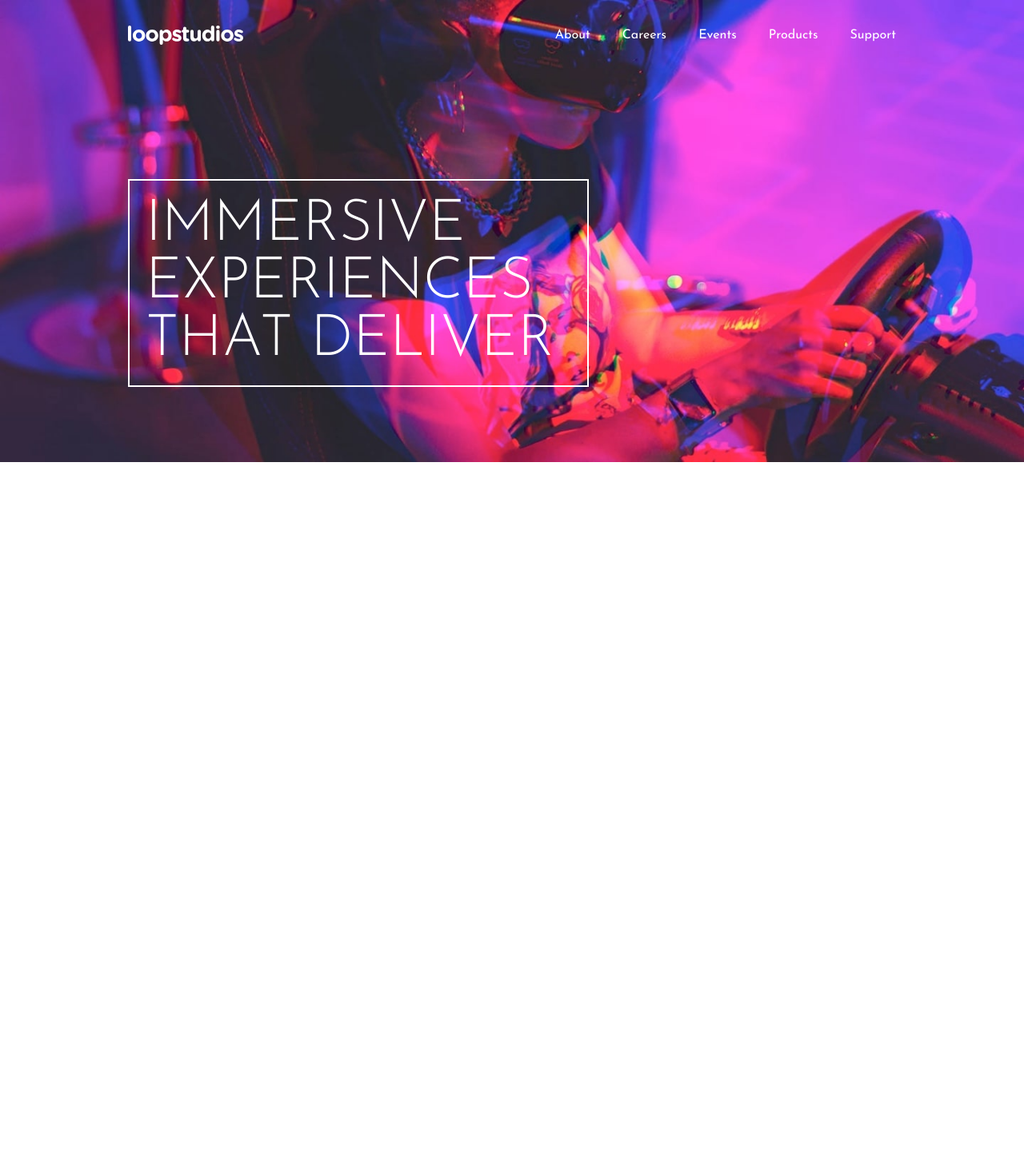
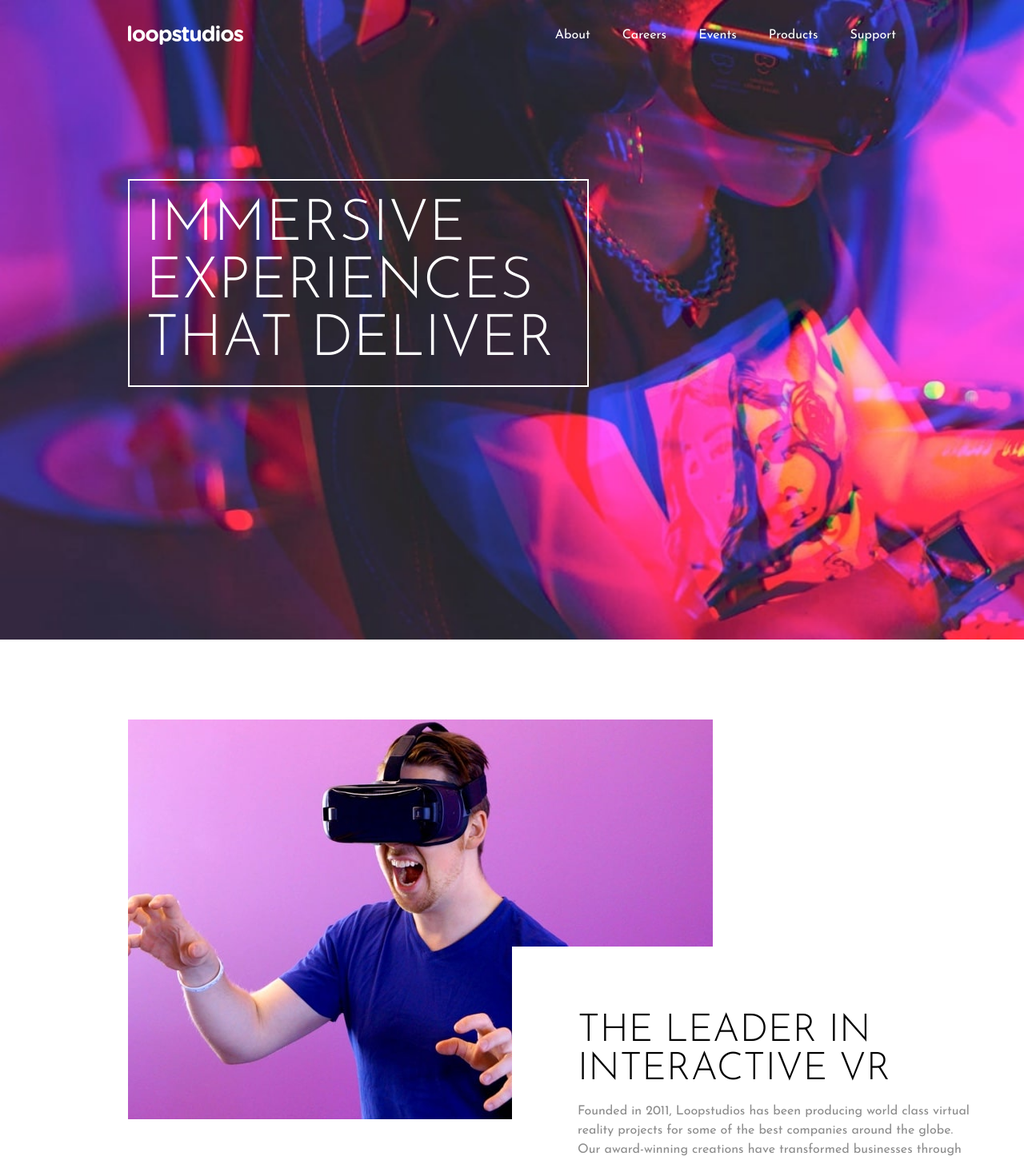
Before and after one commit to CalcagnoLoic/loopstudios, a React (Create React App) app: page / in a window 1280 px wide. Shown: the top 1451 px of the page at 80% size. Before the commit the page ends 800 px from the top, so only its background shows below. Built offline with nearby package versions, Linux system fonts and the light colour scheme.

Commit message:
Components: section

```diff
--- a/src/components/App.jsx
+++ b/src/components/App.jsx
@@ -1,13 +1,14 @@
 import { Header } from "./Header";
+import { Section } from "./Section";
 
 const App = () => {
   return(
     <div className="font-josephin">
-      <header className="h-screen bg-no-repeat md:w-full bg-cover sm:bg-contain">
+      <header className="h-screen bg-no-repeat bg-cover sm:max-md:h-fit sm:w-full">
         <Header />
       </header>
       <main>
-
+        <Section />
       </main>
       <footer>
 
--- a/src/components/Navbar.jsx
+++ b/src/components/Navbar.jsx
@@ -3,7 +3,7 @@ import hamburger from '../assets/images/icon-hamburger.svg';
 
 const Navbar = () => {
     return (
-        <nav className='mb-24 sm:mb-2 md:mb-6 xl:mb-32 p-5 md:px-32 xl:px-40 flex justify-between pt-8'>
+        <nav className='mb-24 sm:mb-2 md:mb-28 xl:mb-32 p-5 md:px-32 xl:px-40 flex justify-between pt-8'>
             <img src={logo} alt="Logo loopstudio" className='w-36'/>
             <img src={hamburger} alt="Logo menu hamburger" className='h-4 hover:cursor-pointer md:hidden'/>
             <div className='hidden md:flex '>
--- /dev/null
+++ b/src/components/Section.jsx
@@ -0,0 +1,18 @@
+import interactive_mobile from '../assets/images/mobile/image-interactive.jpg';
+import interactive_desktop from '../assets/images/desktop/image-interactive.jpg';
+
+const Section = () => {
+    return (
+        <div className="p-5 md:px-32 xl:px-40 mt-16 xl:mt-20 flex flex-col xl:flex-row">
+            <img src={interactive_mobile} alt="Illutration of interactive VR" className='md:hidden self-center'/>
+            <img src={interactive_desktop} alt="Illutration of interactive VR" className='hidden md:block z-0'/>
+            <div className='z-10 lg:border-2 lg:border-white lg:bg-white xl:absolute xl:max-w-xl xl:pl-20 xl:pt-12 xl:top-[148%] xl:left-[50%]'>
+                <h2 className='uppercase text-center text-4xl mt-8 font-light mb-4 xl:text-5xl xl:text-start'>The leader in interactive vr</h2>
+                <p className='text-center text-Dark-Gray xl:text-start'>Founded in 2011, Loopstudios has been producing world class virtual reality projects for some of the best companies around the globe. Our award-winning creations have transformed businesses through digital experiences that bind to their brand.</p>
+            </div>
+
+        </div>
+    )
+}
+
+export { Section }
--- a/tailwind.config.js
+++ b/tailwind.config.js
@@ -6,8 +6,8 @@ module.exports = {
       colors: {
         'White': 'hsl(0, 0%, 100%)',
         'Black': 'hsl(0, 0%, 0%)',
-        'Dark Gray': 'hsl(0, 0%, 55%)',
-        'Very Dark Gray': 'hsl(0, 0%, 41%)',
+        'Dark-Gray': 'hsl(0, 0%, 55%)',
+        'Very-Dark-Gray': 'hsl(0, 0%, 41%)',
       },
       fontFamily: {
         'alata': ['Alata'],
```
